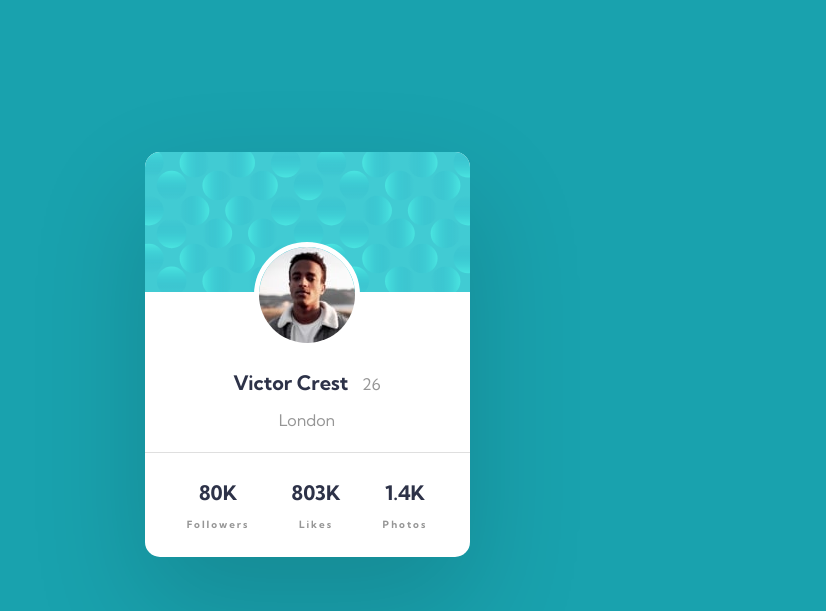
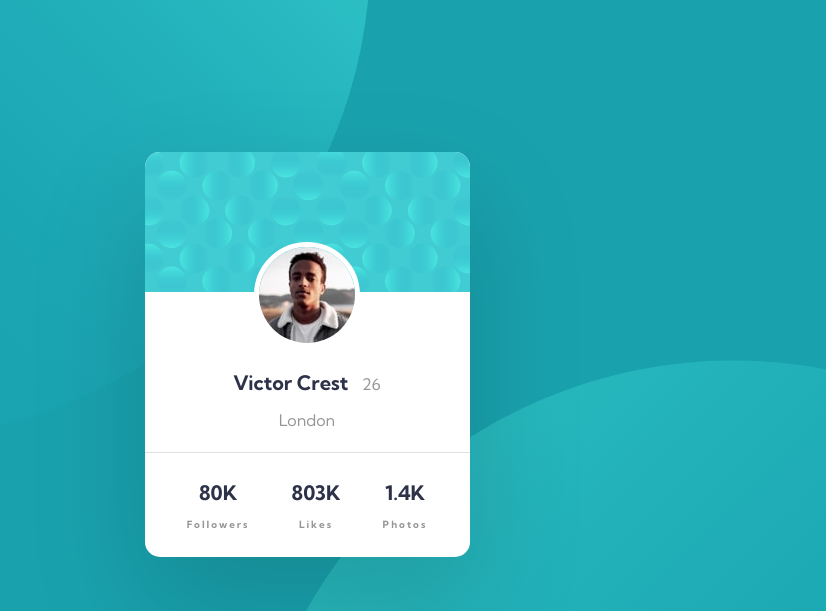
Before and after one commit to robinjmm/profile-card-component, a website: page index.html in a window 1280 px wide. Shown: the top 611 px of the page, without its empty margins (333-1159 px from the left). Drawn offline with nearby package versions, Linux system fonts and the light colour scheme; files that its build step writes are made by us from their sources.

Commit message:
Add background circle images

```diff
--- a/scss/layout/_home.scss
+++ b/scss/layout/_home.scss
@@ -5,7 +5,10 @@ body {
     margin: 0;
     width: 100vw;
     height: 100vh;
-    background: var(--bg-main);
+    background-color: var(--bg-main);
+    background-image: url("../assets/images/bg-pattern-top.svg"), url("../assets/images/bg-pattern-bottom.svg");
+    background-position: right 45vw bottom 45vh, 45vw 45vh;
+    background-repeat: no-repeat;
     display: flex;
     flex-direction: column;
     justify-content: center;
```
Also changed, not shown: index.html (+0 -2 lines).
